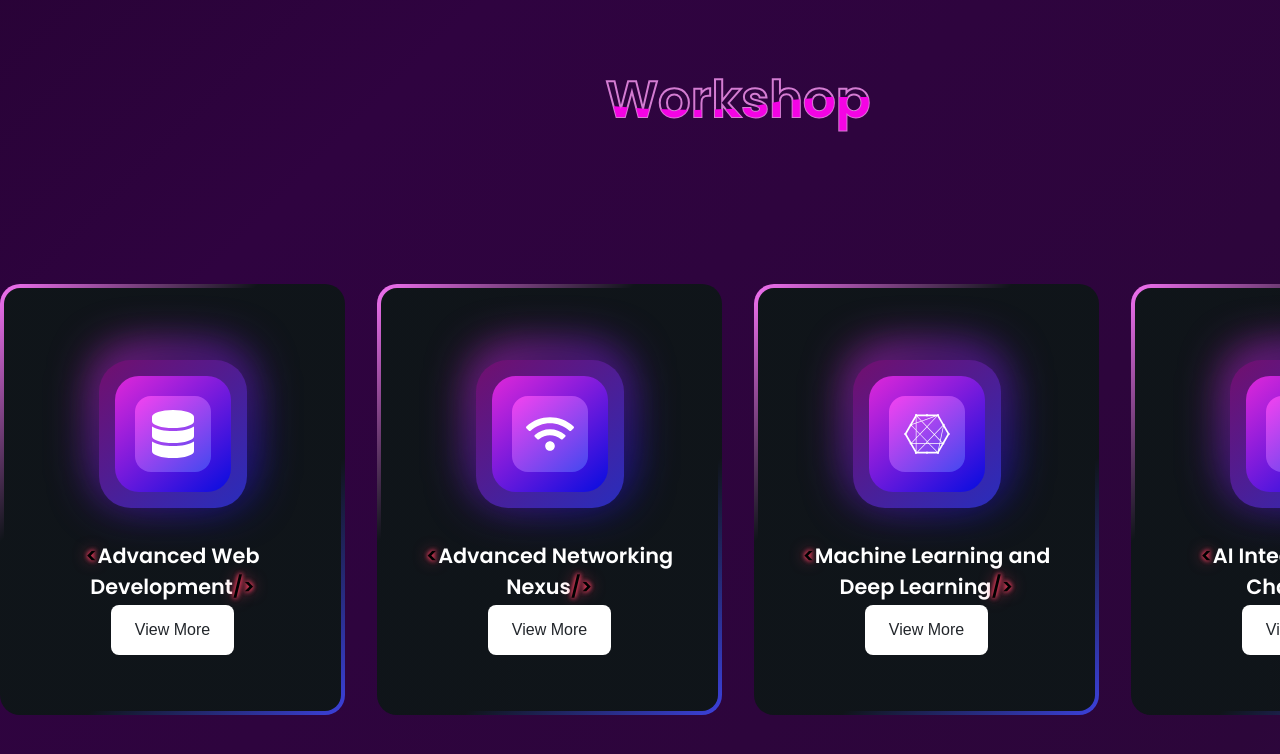
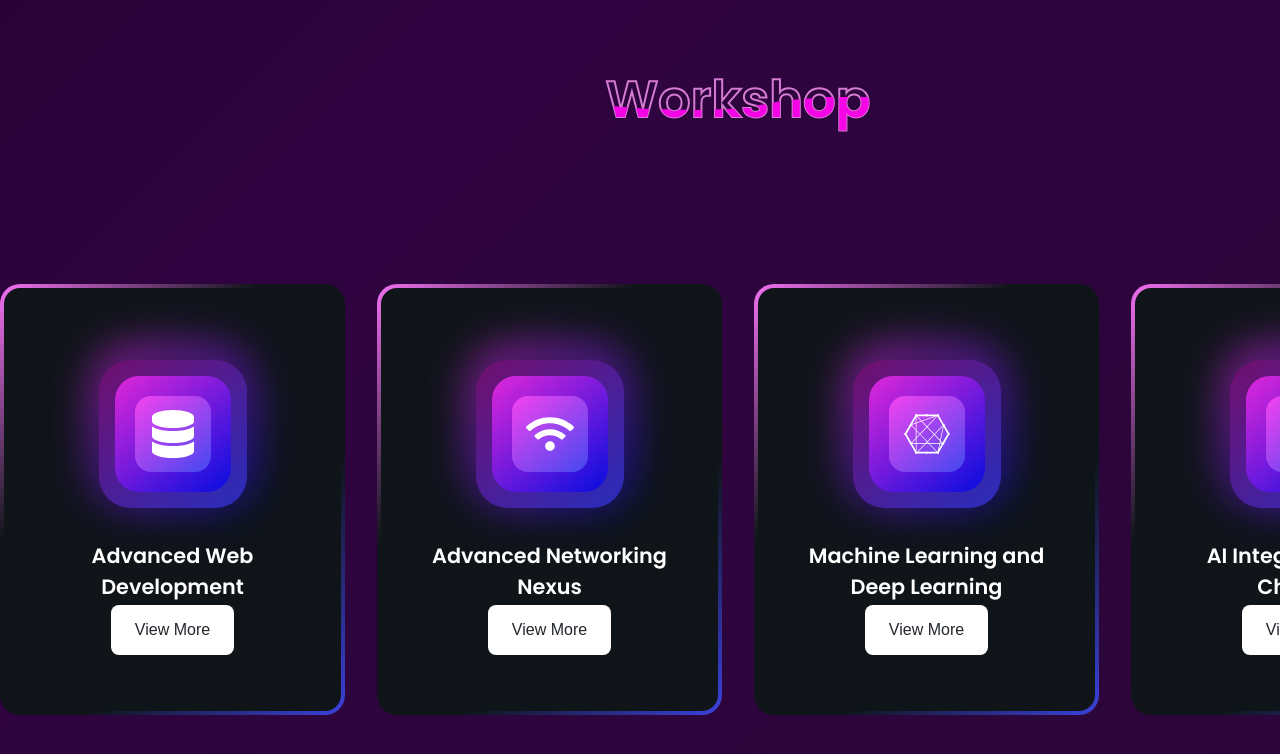
Before and after one commit to Arunsiva003/Trojans_2023, a React (Create React App) app in the folder frontend/: page /workshop in a window 1280 px wide. Shown: the top 754 px of the page. Built offline with nearby package versions, Linux system fonts and the light colour scheme; a web font is replaced by a local one.

Commit message:
resolved bugs

```diff
--- a/frontend/src/components/WorkDetail/workdetail.css
+++ b/frontend/src/components/WorkDetail/workdetail.css
@@ -83,18 +83,18 @@ color: #ffffff;
 
     font-size: 30px;
     font-family: var(--title-font);
-    color: #fff6a9;
+    color: var(--desc-color);
 }
 .detail_time{
 
     font-size: 30px;
     font-family: var(--title-font);
     /* align-self: center; */
-    color: #fff6a9;
+    color: var(--desc-color);
 }
 /* */
 .detail_descp{
-    color: #fff6a9;
+    color: var(--desc-color);
     font-family: var(--title-font);
     font-size: 30px;
 }
--- a/frontend/src/components/Workshop/Workshop.jsx
+++ b/frontend/src/components/Workshop/Workshop.jsx
@@ -115,7 +115,6 @@ function  Workshop() {
   ];
 
   const shareData = (event) => {
-    console.log("event name: ", event.eventname);
     navigate("/workdetail", {
       state: {
         eventname: event.eventname || "",
@@ -150,7 +149,7 @@ function  Workshop() {
                 </div>
                 <div class="work_card__data">
 
-                  <h2 className="work_card__title"><span className="work_tags">{"<"}</span>{event.eventname}<span className="work_tags">{"/>"}</span></h2>
+                  <h2 className="work_card__title">{event.eventname}</h2>
                   <p className="work_card_description">{event.eventdescription}</p>
                   <a
 
```
